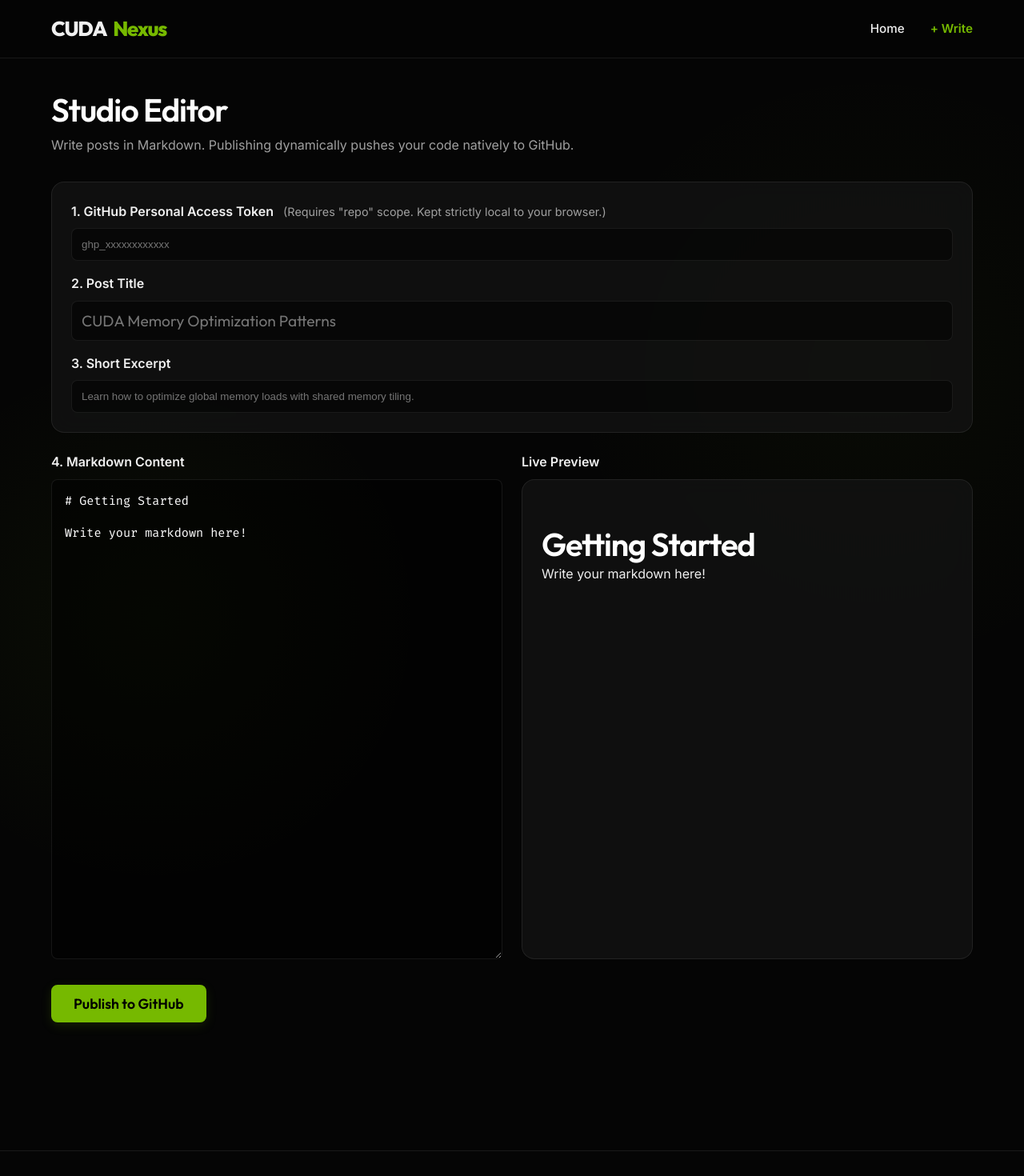
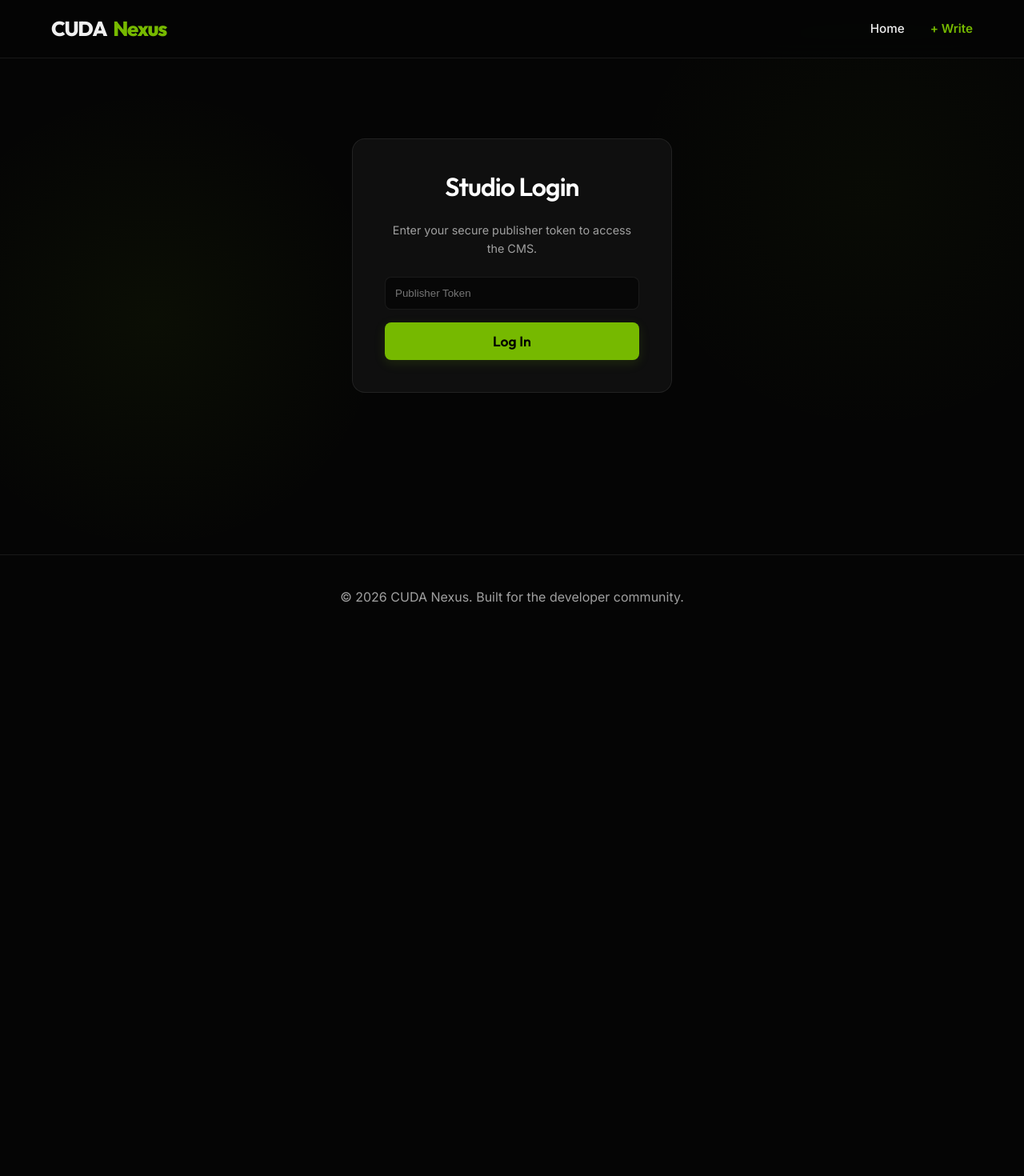
Before and after one commit to bkdhorajiya/cuda-nexus-blog, a Next.js app: page /editor in a window 1280 px wide. Shown: the top 1470 px of the page at 80% size. After the commit the page ends 800 px from the top, so only its background shows below. Built offline with nearby package versions, Linux system fonts and the light colour scheme.

Commit message:
refactor: Abstract CMS logic to provide native publishing experience

```diff
--- a/app/editor/page.tsx
+++ b/app/editor/page.tsx
@@ -1,36 +1,58 @@
 'use client';
 
-import { useState } from 'react';
+import { useState, useEffect } from 'react';
 import ReactMarkdown from 'react-markdown';
 import remarkGfm from 'remark-gfm';
 import { Octokit } from '@octokit/rest';
 
 export default function Editor() {
   const [token, setToken] = useState('');
+  const [isLoggedIn, setIsLoggedIn] = useState(false);
+
   const [title, setTitle] = useState('');
   const [excerpt, setExcerpt] = useState('');
-  const [content, setContent] = useState('# Getting Started\n\nWrite your markdown here!');
+  const [content, setContent] = useState('# Getting Started\n\nWrite your blog post here!');
   const [status, setStatus] = useState('');
   const [isPublishing, setIsPublishing] = useState(false);
+
+  useEffect(() => {
+    // Automatically log the user in if they've provided a token previously
+    const savedToken = localStorage.getItem('cms_secret_token');
+    if (savedToken) {
+      setToken(savedToken);
+      setIsLoggedIn(true);
+    }
+  }, []);
+
+  const handleLogin = (e: React.FormEvent) => {
+    e.preventDefault();
+    if (token) {
+      localStorage.setItem('cms_secret_token', token);
+      setIsLoggedIn(true);
+    }
+  };
+
+  const handleLogout = () => {
+    localStorage.removeItem('cms_secret_token');
+    setToken('');
+    setIsLoggedIn(false);
+  };
 
   const generateSlug = (text: string) => {
     return text.toLowerCase().replace(/[^a-z0-9]+/g, '-').replace(/(^-|-$)+/g, '');
   };
 
   const handlePublish = async () => {
-    if (!token) {
-      setStatus('Please enter your GitHub Personal Access Token!');
-      return;
-    }
     if (!title || !content || !excerpt) {
       setStatus('Please fill in the title, excerpt, and content before publishing.');
       return;
     }
 
-    setStatus('Publishing securely to GitHub...');
+    setStatus('Publishing...');
     setIsPublishing(true);
 
     try {
+      // Background abstraction using Octokit
       const octokit = new Octokit({ auth: token });
       const slug = generateSlug(title);
       const date = new Date().toISOString().split('T')[0];
@@ -44,78 +66,98 @@ excerpt: "${excerpt}"
 ${content}`;
 
       const path = `content/posts/${slug}.md`;
-      const owner = 'bkdhorajiya'; // Pulled statically since it's personal
+      const owner = 'bkdhorajiya';
       const repo = 'cuda-nexus-blog';
 
-      // Verify if file exists to update vs create
       let sha;
       try {
-        const { data } = await octokit.repos.getContent({
-          owner,
-          repo,
-          path,
-        });
+        const { data } = await octokit.repos.getContent({ owner, repo, path });
         if (!Array.isArray(data)) sha = data.sha;
       } catch (e) {
-        // Safe to ignore, file doesn't exist yet
+        // Safe to ignore if file is new
       }
 
       await octokit.repos.createOrUpdateFileContents({
         owner,
         repo,
         path,
-        message: `Blog: Published "${title}" via Studio Editor`,
+        message: `Publish post: ${title}`,
         content: btoa(unescape(encodeURIComponent(fileContent))),
         sha,
       });
 
-      setStatus('Success! Your post has been committed. GitHub Actions is now rebuilding the site live!');
+      setStatus('Published successfully! Your post will be live globally in a few moments.');
       setTitle('');
       setExcerpt('');
-      setContent('# New Post\n\nWrite your next masterpiece...');
+      setContent('# New Post\n\n');
+
+      setTimeout(() => setStatus(''), 7000); // Clear success message naturally
     } catch (error: any) {
-      setStatus(`Failed: ${error.message}. Is your token valid and authorized?`);
+      setStatus(`Failed to publish to server. Check your connection or token.`);
+
+      // If the authentication failed completely, push the user back to the login screen
+      if (error.status === 401) {
+          handleLogout();
+      }
     } finally {
       setIsPublishing(false);
     }
   };
 
+  if (!isLoggedIn) {
     return (
-    <div className="container" style={{ marginTop: '40px', marginBottom: '80px' }}>
-      <h1 style={{ fontSize: '2.5rem', marginBottom: '8px' }}>Studio Editor</h1>
-      <p style={{ color: 'var(--text-secondary)', marginBottom: '32px' }}>
-        Write posts in Markdown. Publishing dynamically pushes your code natively to GitHub.
+      <div className="container" style={{ marginTop: '100px', marginBottom: '80px', display: 'flex', justifyContent: 'center' }}>
+        <div className="glass-panel" style={{ padding: '40px', width: '100%', maxWidth: '400px', display: 'flex', flexDirection: 'column', gap: '24px' }}>
+          <h1 style={{ fontSize: '2rem', textAlign: 'center' }}>Studio Login</h1>
+          <p style={{ color: 'var(--text-secondary)', textAlign: 'center', fontSize: '0.9rem' }}>
+            Enter your secure publisher token to access the CMS.
           </p>
-
-      <div className="glass-panel" style={{ padding: '24px', marginBottom: '24px', display: 'flex', flexDirection: 'column', gap: '16px' }}>
-        <div>
-          <label style={{ display: 'block', marginBottom: '8px', fontWeight: 600 }}>1. GitHub Personal Access Token <span style={{ color: 'var(--text-secondary)', fontWeight: 400, marginLeft: '8px', fontSize: '0.9rem' }}>(Requires "repo" scope. Kept strictly local to your browser.)</span></label>
+          <form onSubmit={handleLogin} style={{ display: 'flex', flexDirection: 'column', gap: '16px' }}>
             <input
               type="password"
               value={token}
               onChange={(e) => setToken(e.target.value)}
               style={{ width: '100%', padding: '12px', borderRadius: '8px', background: 'rgba(0,0,0,0.5)', border: '1px solid var(--border-color)', color: '#fff' }}
-            placeholder="ghp_xxxxxxxxxxxx"
+              placeholder="Publisher Token"
             />
+            <button type="submit" className="btn-primary" style={{ width: '100%' }}>
+              Log In
+            </button>
+          </form>
         </div>
+      </div>
+    );
+  }
+
+  return (
+    <div className="container" style={{ marginTop: '40px', marginBottom: '80px' }}>
+      <div style={{ display: 'flex', justifyContent: 'space-between', alignItems: 'center', marginBottom: '32px' }}>
         <div>
-          <label style={{ display: 'block', marginBottom: '8px', fontWeight: 600 }}>2. Post Title</label>
+          <h1 style={{ fontSize: '2.5rem', marginBottom: '4px' }}>Create Post</h1>
+          <p style={{ color: 'var(--text-secondary)' }}>Write and format your content. It will be published instantly.</p>
+        </div>
+        <button onClick={handleLogout} className="btn-secondary" style={{ padding: '8px 16px', fontSize: '0.9rem' }}>Logout</button>
+      </div>
+
+      <div className="glass-panel" style={{ padding: '24px', marginBottom: '24px', display: 'flex', flexDirection: 'column', gap: '20px' }}>
+        <div>
+          <label style={{ display: 'block', marginBottom: '8px', fontWeight: 600, color: 'var(--text-secondary)' }}>Post Title</label>
           <input
             type="text"
             value={title}
             onChange={(e) => setTitle(e.target.value)}
-            style={{ width: '100%', padding: '12px', borderRadius: '8px', background: 'rgba(0,0,0,0.5)', border: '1px solid var(--border-color)', color: '#fff', fontSize: '1.2rem', fontFamily: 'var(--font-outfit)' }}
-            placeholder="CUDA Memory Optimization Patterns"
+            style={{ width: '100%', padding: '12px 0', border: 'none', background: 'transparent', color: '#fff', fontSize: '2rem', fontFamily: 'var(--font-outfit)', fontWeight: 600, outline: 'none', borderBottom: '1px solid var(--border-color)' }}
+            placeholder="Type your title here..."
           />
         </div>
         <div>
-          <label style={{ display: 'block', marginBottom: '8px', fontWeight: 600 }}>3. Short Excerpt</label>
+          <label style={{ display: 'block', marginBottom: '8px', fontWeight: 600, color: 'var(--text-secondary)' }}>Short Excerpt</label>
           <input
             type="text"
             value={excerpt}
             onChange={(e) => setExcerpt(e.target.value)}
-            style={{ width: '100%', padding: '12px', borderRadius: '8px', background: 'rgba(0,0,0,0.5)', border: '1px solid var(--border-color)', color: '#fff' }}
-            placeholder="Learn how to optimize global memory loads with shared memory tiling."
+            style={{ width: '100%', padding: '12px 0', border: 'none', background: 'transparent', color: '#fff', fontSize: '1.1rem', outline: 'none', borderBottom: '1px solid var(--border-color)' }}
+            placeholder="A brief summary of your article..."
           />
         </div>
       </div>
@@ -123,18 +165,18 @@ ${content}`;
       <div style={{ display: 'grid', gridTemplateColumns: 'repeat(auto-fit, minmax(350px, 1fr))', gap: '24px' }}>
         {/* Editor */}
         <div style={{ display: 'flex', flexDirection: 'column' }}>
-          <label style={{ display: 'block', marginBottom: '8px', fontWeight: 600 }}>4. Markdown Content</label>
+          <label style={{ display: 'block', marginBottom: '12px', fontWeight: 600, color: 'var(--text-secondary)' }}>Write Markdown</label>
           <textarea
             value={content}
             onChange={(e) => setContent(e.target.value)}
-            style={{ width: '100%', height: '600px', padding: '16px', borderRadius: '8px', background: 'rgba(0,0,0,0.5)', border: '1px solid var(--border-color)', color: '#fff', fontFamily: 'var(--font-mono)', fontSize: '0.95rem', resize: 'vertical' }}
+            style={{ width: '100%', height: '600px', padding: '24px', borderRadius: '12px', background: 'rgba(0,0,0,0.3)', border: '1px solid var(--border-color)', color: '#fff', fontFamily: 'var(--font-mono)', fontSize: '1rem', resize: 'vertical', outline: 'none', lineHeight: 1.6 }}
           />
         </div>
 
         {/* Live Preview */}
         <div style={{ display: 'flex', flexDirection: 'column' }}>
-          <label style={{ display: 'block', marginBottom: '8px', fontWeight: 600 }}>Live Preview</label>
-          <div className="glass-panel" style={{ padding: '24px', height: '600px', overflowY: 'auto' }}>
+          <label style={{ display: 'block', marginBottom: '12px', fontWeight: 600, color: 'var(--text-secondary)' }}>Preview</label>
+          <div className="glass-panel" style={{ padding: '32px', height: '600px', overflowY: 'auto', background: '#050505' }}>
             <ReactMarkdown
               remarkPlugins={[remarkGfm]}
               components={{
@@ -164,16 +206,16 @@ ${content}`;
         </div>
       </div>
 
-      <div style={{ marginTop: '32px', display: 'flex', alignItems: 'center', gap: '24px' }}>
+      <div style={{ marginTop: '32px', display: 'flex', alignItems: 'center', gap: '24px', padding: '24px', background: 'rgba(5, 5, 5, 0.8)', borderTop: '1px solid var(--border-color)', position: 'sticky', bottom: 0 }}>
         <button
           onClick={handlePublish}
           disabled={isPublishing}
           className="btn-primary"
-          style={{ opacity: isPublishing ? 0.7 : 1, cursor: isPublishing ? 'not-allowed' : 'pointer' }}
+          style={{ opacity: isPublishing ? 0.7 : 1, cursor: isPublishing ? 'not-allowed' : 'pointer', fontSize: '1.1rem', padding: '12px 32px' }}
         >
-          {isPublishing ? 'Publishing...' : 'Publish to GitHub'}
+          {isPublishing ? 'Publishing...' : 'Publish Post'}
         </button>
-        {status && <span style={{ color: status.includes('Success') ? 'var(--accent)' : '#ff6b6b', fontWeight: 500 }}>{status}</span>}
+        {status && <span style={{ color: status.includes('successfully') ? 'var(--accent)' : '#ff6b6b', fontWeight: 500 }}>{status}</span>}
       </div>
     </div>
   );
```
Lines whose indentation alone changed are shown as unchanged.
